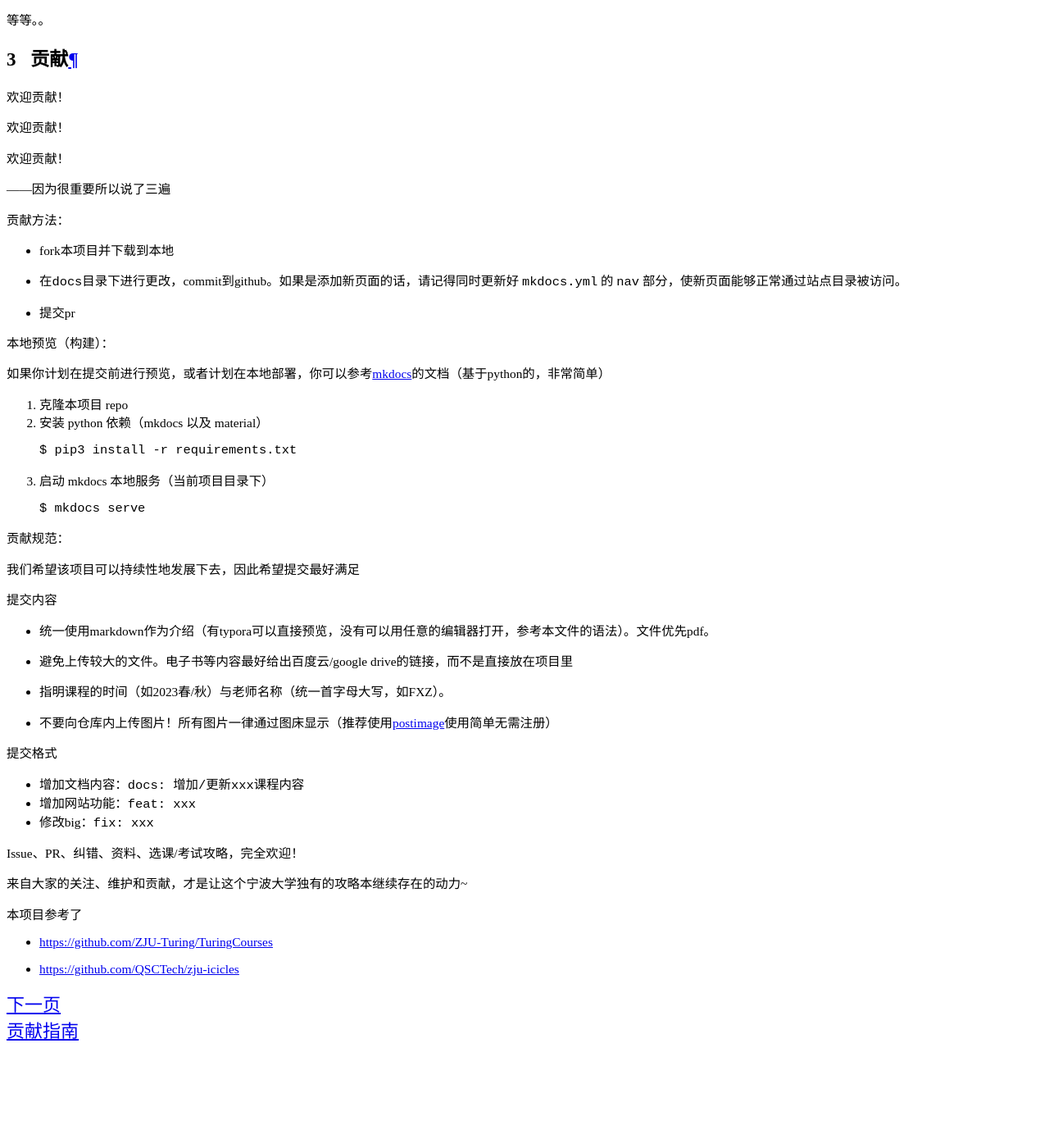
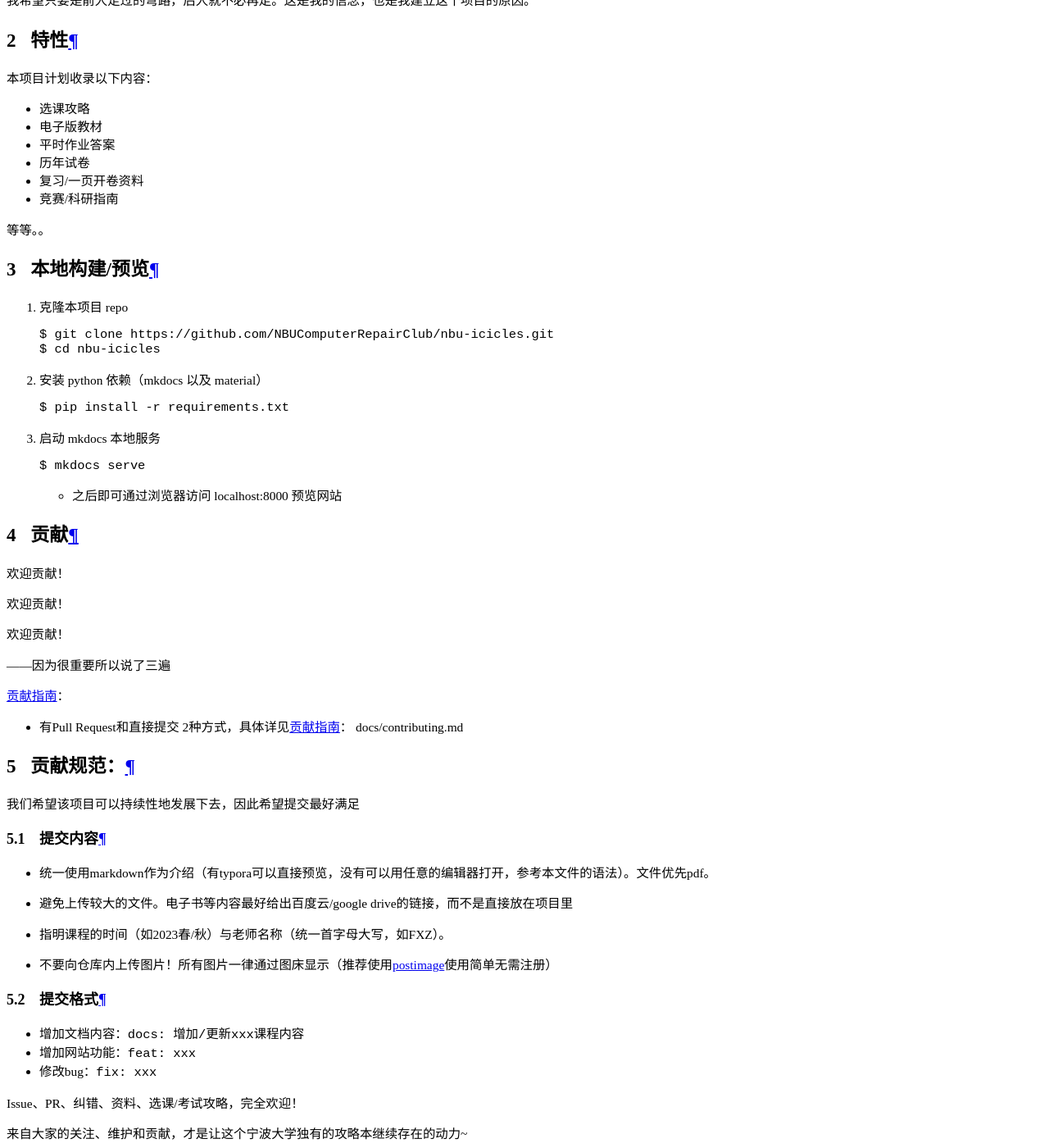
Before and after one commit to NBUComputerRepairClub/nbu-icicles, an MkDocs documentation site: the page built from docs/index.md, in a window 1280 px wide and 1400 px high, scrolled down 15972 px. Shown: the whole window at 82% size. Built offline with MkDocs 1.6.1 and Material for MkDocs 9.7.7, drawn with Linux system fonts in a browser that asks for light colours; comment, search, counter and statistics services are not loaded; some of the changed text lies outside the part shown.

Commit message:
docs:主页内容更新 fix:编辑跳转路径，评论区

````diff
--- a/docs/index.md
+++ b/docs/index.md
@@ -26,6 +26,22 @@
 
  等等。。
 
+## 本地构建/预览
+1. 克隆本项目 repo
+    ```shell
+    $ git clone https://github.com/NBUComputerRepairClub/nbu-icicles.git
+    $ cd nbu-icicles
+    ```
+2. 安装 python 依赖（mkdocs 以及 material）
+    ```shell
+    $ pip install -r requirements.txt
+    ```
+
+3. 启动 mkdocs 本地服务
+    ```shell
+    $ mkdocs serve
+    ```
+    - 之后即可通过浏览器访问 localhost:8000 预览网站
 
 ## 贡献
 欢迎贡献！
@@ -37,34 +53,16 @@
 ——因为很重要所以说了三遍
 
 
-贡献方法：
+[贡献指南](docs/contributing.md)：
 
- - fork本项目并下载到本地
-
- - 在`docs`目录下进行更改，commit到github。如果是添加新页面的话，请记得同时更新好 `mkdocs.yml` 的 `nav` 部分，使新页面能够正常通过站点目录被访问。
-
- - 提交pr
+ - 有Pull Request和直接提交 2种方式，具体详见[贡献指南](docs/contributing.md)： docs/contributing.md
 
 
-本地预览（构建）：
-
-如果你计划在提交前进行预览，或者计划在本地部署，你可以参考[mkdocs](https://www.mkdocs.org/)的文档（基于python的，非常简单）
-
-1. 克隆本项目 repo
-2. 安装 python 依赖（mkdocs 以及 material）
-    ```shell
-    $ pip3 install -r requirements.txt
-    ```
-3. 启动 mkdocs 本地服务（当前项目目录下）
-    ```shell
-    $ mkdocs serve
-    ```
-
-贡献规范：
+## 贡献规范：
 
 我们希望该项目可以持续性地发展下去，因此希望提交最好满足
 
-提交内容
+### 提交内容
 
  - 统一使用markdown作为介绍（有typora可以直接预览，没有可以用任意的编辑器打开，参考本文件的语法）。文件优先pdf。
 
@@ -74,18 +72,36 @@
 
  - 不要向仓库内上传图片！所有图片一律通过图床显示（推荐使用[postimage](https://postimages.org/)使用简单无需注册）
 
-
-提交格式
+### 提交格式
 
  - 增加文档内容：`docs: 增加/更新xxx课程内容`
  - 增加网站功能：`feat: xxx`
- - 修改big：`fix: xxx`
+ - 修改bug：`fix: xxx`
 
 Issue、PR、纠错、资料、选课/考试攻略，完全欢迎！
 
 来自大家的关注、维护和贡献，才是让这个宁波大学独有的攻略本继续存在的动力~
 
+## 微信公众号
 
+ - n8u-icicles
+ - 请注意，搜索公众号时不输入短横杠时不会搜索出结果
+
+## 访问域名：
+
+https://nbucomputerrepairclub.github.io/nbu-icicles/ （github.io源站点）
+
+由于github访问慢的问题，提供**国内访问较快**的站点：
++ https://workstation.love/         域名提供者：[LingLingLinging](https://github.com/LingLingLinging)
++ https://nbu-icicles.1u0yt.fun/  域名提供者：[lindocedskes](https://github.com/lindocedskes)
+
+## 贡献者
+
+<a href="https://github.com/NBUComputerRepairClub/nbu-icicles/graphs/contributors">
+  <img src="https://contrib.rocks/image?repo=NBUComputerRepairClub/nbu-icicles" />
+</a>
+
+## 鸣谢
 本项目参考了
 
  - https://github.com/ZJU-Turing/TuringCourses
--- a/mkdocs.yml
+++ b/mkdocs.yml
@@ -3,7 +3,7 @@
 site_description: 宁波大学课程攻略共享计划
 repo_name: nbu-icicles
 repo_url: https://github.com/NBUComputerRepairClub/nbu-icicles/
-edit_uri: tree/master/docs
+edit_uri: tree/main/docs
 
 nav :
   - 主页:
--- a/overrides/partials/comments.html
+++ b/overrides/partials/comments.html
@@ -2,8 +2,8 @@
 {% if page and page.meta and page.meta.nocomment %}
 {% else %}
 <script src="https://giscus.app/client.js"
-        data-repo="lindocedskes/nbu-icicles"
-        data-repo-id="R_kgDOMGJWvg"
+        data-repo="NBUComputerRepairClub/nbu-icicles"
+        data-repo-id="R_kgDOLF7hCA"
         data-category="General"
         data-category-id="DIC_kwDOMGJWvs4Cf87g"
         data-mapping="pathname"
````
